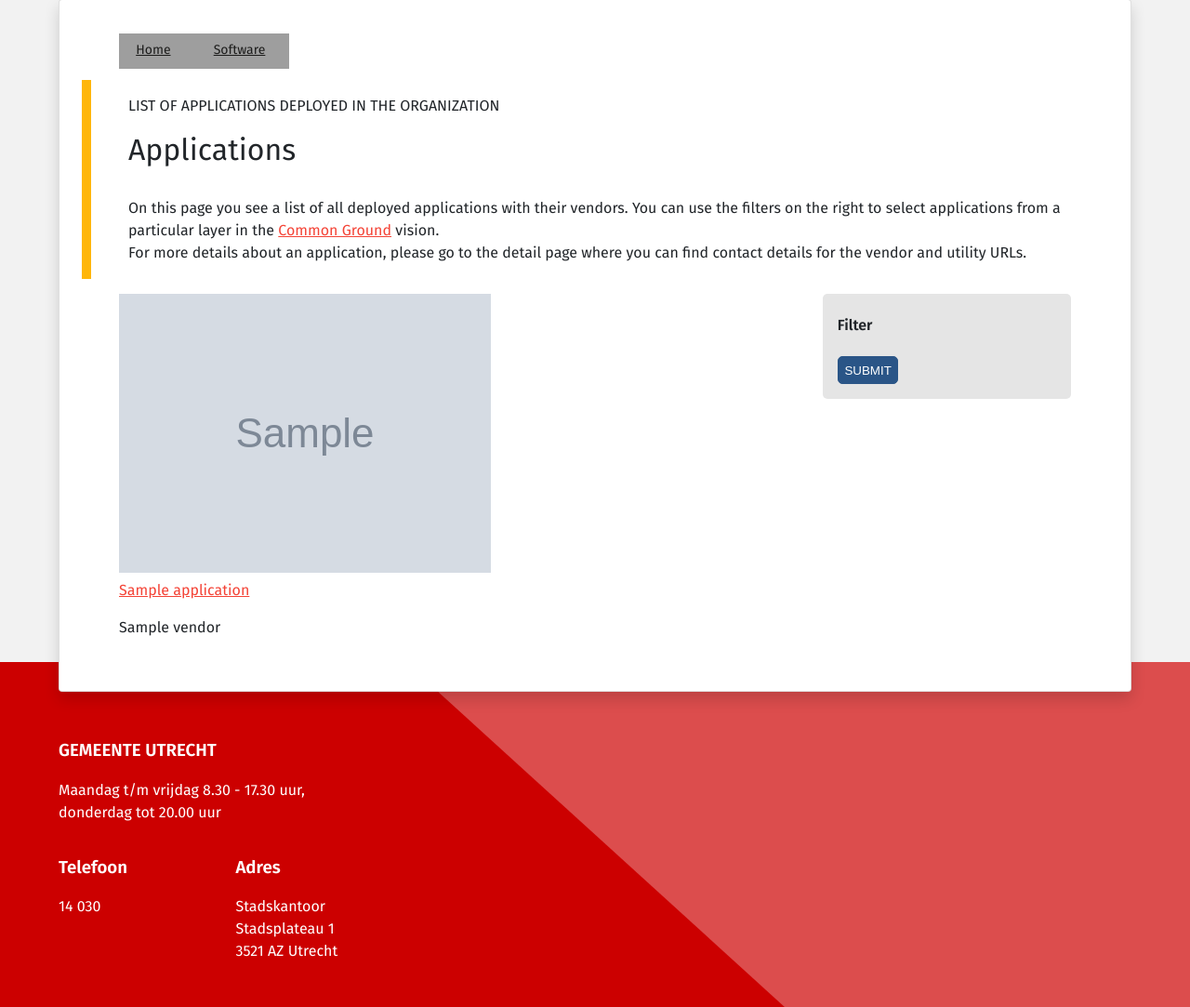
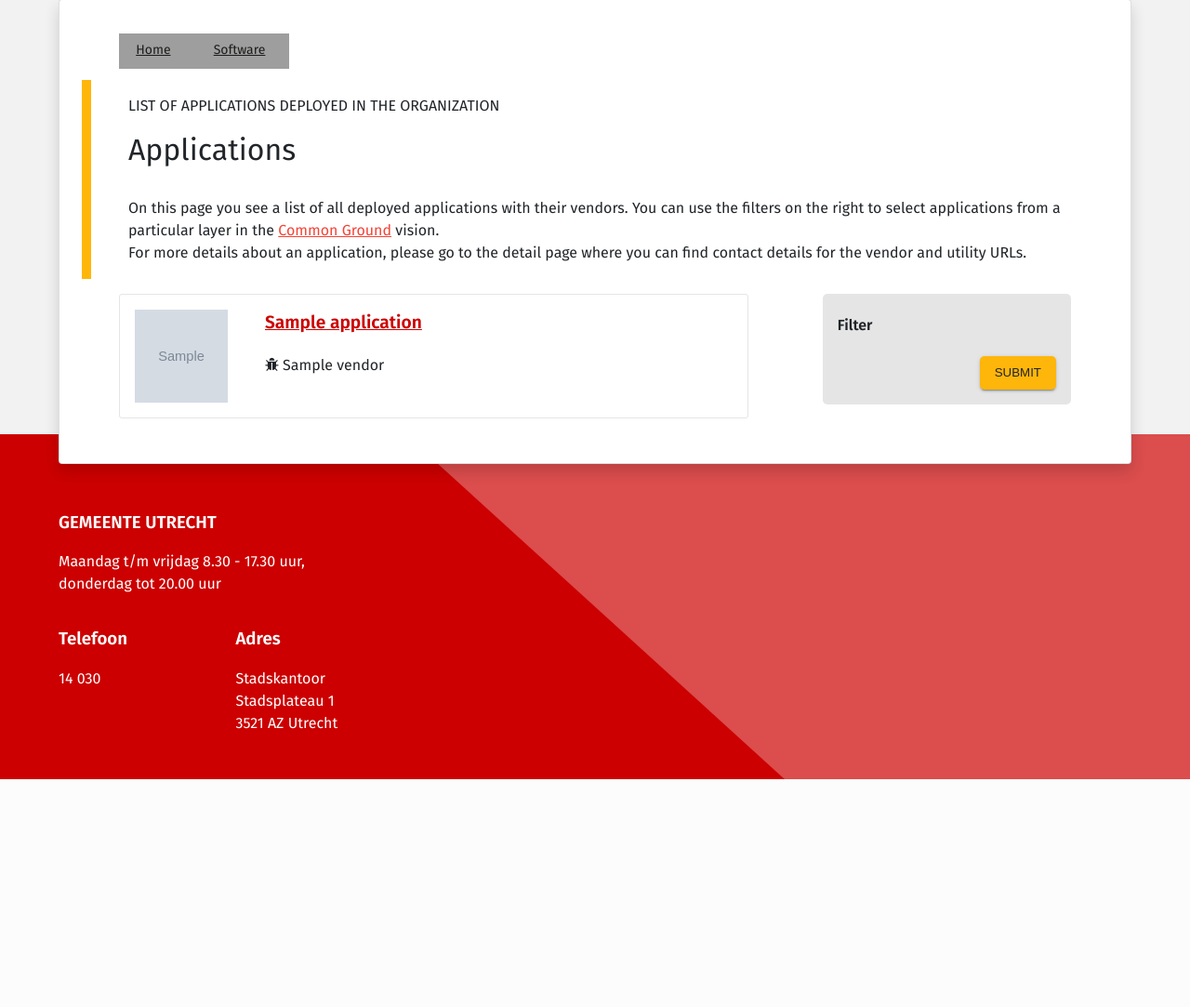
Before and after one commit to GemeenteUtrecht/beheerconsole, a Django app: template src/beheerconsole/applications/templates/applications/application_list.html in a window 1280 px wide. Shown: the part 156-1239 px from the top of the page at 93% size. After the commit the page ends 994 px from the top, so only its background shows below. Run offline with Django 3.2, Linux system fonts and the light colour scheme; the template is opened without the code that fills it: most values are stand-ins (such as "Sample title", 1, 10 or a date in 2020); grey boxes marked "Sample" are stand-in pictures; style sheets or scripts are compiled from the project's sources; some libraries are stand-ins or nearby versions; grey boxes are pictures that could not be loaded.

Commit message:
:lipstick: Style application list page
* Ensure images are properly styled
* Added icon for vendors

```diff
--- a/src/beheerconsole/applications/templates/applications/application_list.html
+++ b/src/beheerconsole/applications/templates/applications/application_list.html
@@ -34,7 +34,7 @@ contact details for the vendor and utility URLs.
             {% for application in object_list %}
 
                 {% blocktrans with vendor=application.vendor asvar card_details trimmed %}
-                    {{ vendor }}
+                    <i class="fa fa-bug"></i> {{ vendor }}
                 {% endblocktrans %}
 
                 {% include "includes/list_card.html" with image=application.logo.url url_name='applications:application-detail' obj=application card_title=application.name card_details=card_details %}
--- a/src/beheerconsole/sass/components/_all.scss
+++ b/src/beheerconsole/sass/components/_all.scss
@@ -2,6 +2,7 @@
 @import "a";
 
 @import "base";
+@import "button";
 @import "content-header";
 @import "flex";
 @import "price-tag";
@@ -11,7 +12,7 @@
 @import "logo";
 @import "footer";
 @import "list-view";
-@import "list-item";
+@import "list-card";
 
 @import "index";
 @import "process";
--- /dev/null
+++ b/src/beheerconsole/sass/components/_button.scss
@@ -0,0 +1,21 @@
+@import "../lib/colors";
+
+
+.button {
+  box-shadow: 0px 3px 1px -2px rgba(0, 0, 0, 0.2),
+              0px 2px 2px 0px rgba(0, 0, 0, 0.14),
+              0px 1px 5px 0px rgba(0, 0, 0, 0.12);
+
+  outline: 0;
+  border: none;
+  line-height: 36px;
+  padding: 0 16px;
+  text-align: center;
+
+  &#{&}--submit {
+    background: $theme-button-color;
+    color: $font-color;
+    float: right;
+  }
+
+}
--- a/src/beheerconsole/sass/components/_list-card.scss
+++ b/src/beheerconsole/sass/components/_list-card.scss
@@ -1,10 +1,16 @@
 @import "../lib/colors";
 @import "../lib/typography";
+
+$list-card-image-size: 100px !default;
 
 .list-card {
   padding: 1rem 2.5rem;
   border: solid 1px $border-color;
   border-radius: 3px;
+
+  display: flex;
+  justify-content: flex-start;
+  align-items: flex-start;
 
   &:hover {
     box-shadow: 0px 3px 1px -2px rgba(0, 0, 0, 0.2),
@@ -31,4 +37,11 @@
   & &__details {
     margin: 0;
   }
+
+  & &__image {
+    width: $list-card-image-size;
+    height: $list-card-image-size;
+    margin-right: 2.5rem;
+    margin-left: -1.5rem;
+  }
 }
--- a/src/beheerconsole/templates/includes/filters.html
+++ b/src/beheerconsole/templates/includes/filters.html
@@ -4,5 +4,7 @@
 
 <form action="" method="get">
     {{ filter.form.as_p }}
-    <input type="submit" class="button"/>
+    <button type="submit" class="button button--submit">
+        {{ btn_text|default:_("Submit")}}
+    </button>
 </form>
--- a/src/beheerconsole/templates/includes/list_card.html
+++ b/src/beheerconsole/templates/includes/list_card.html
@@ -7,7 +7,7 @@
         <a href="{% url url_name pk=obj.pk %}" class="list-card__title">
             {{ card_title }}
         </a>
-        <p class="list-card__details">{{ card_details }}</p>
+        <p class="list-card__details">{{ card_details|safe }}</p>
     </div>
 
 </div>
```
